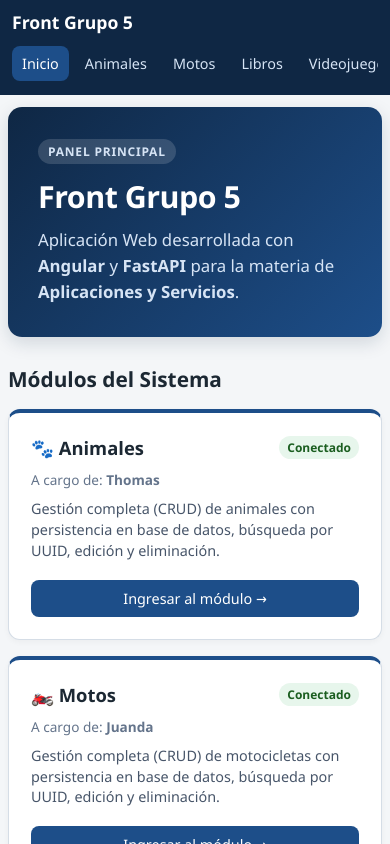
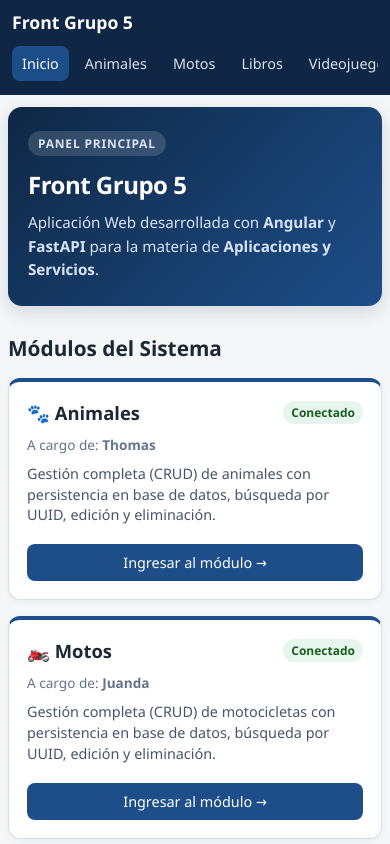
Before and after one commit to ThomasTN77/Frontend-GRUPO5-A-SW, an Angular app: page /inicio in a window 390 px wide. Shown: the top 844 px of the page. Built offline with nearby package versions, Linux system fonts and the light colour scheme.

Commit message:
fix: ajusta el inicio para pantallas moviles

```diff
--- a/src/app/pages/inicio/inicio.css
+++ b/src/app/pages/inicio/inicio.css
@@ -163,3 +163,36 @@
   color: #334155;
   font-size: 0.95rem;
 }
+
+@media (max-width: 768px) {
+  .tarjeta-cabecera {
+    flex-wrap: wrap;
+    gap: 6px;
+  }
+}
+
+@media (max-width: 480px) {
+  .hero {
+    padding: 24px 20px;
+  }
+
+  .hero h2 {
+    font-size: 1.5rem;
+  }
+
+  .hero .subtitulo {
+    font-size: 0.95rem;
+  }
+
+  .grid-tarjetas {
+    grid-template-columns: 1fr;
+  }
+
+  .tarjeta-modulo {
+    padding: 18px;
+  }
+
+  .info-tecnica {
+    padding: 16px;
+  }
+}
```
